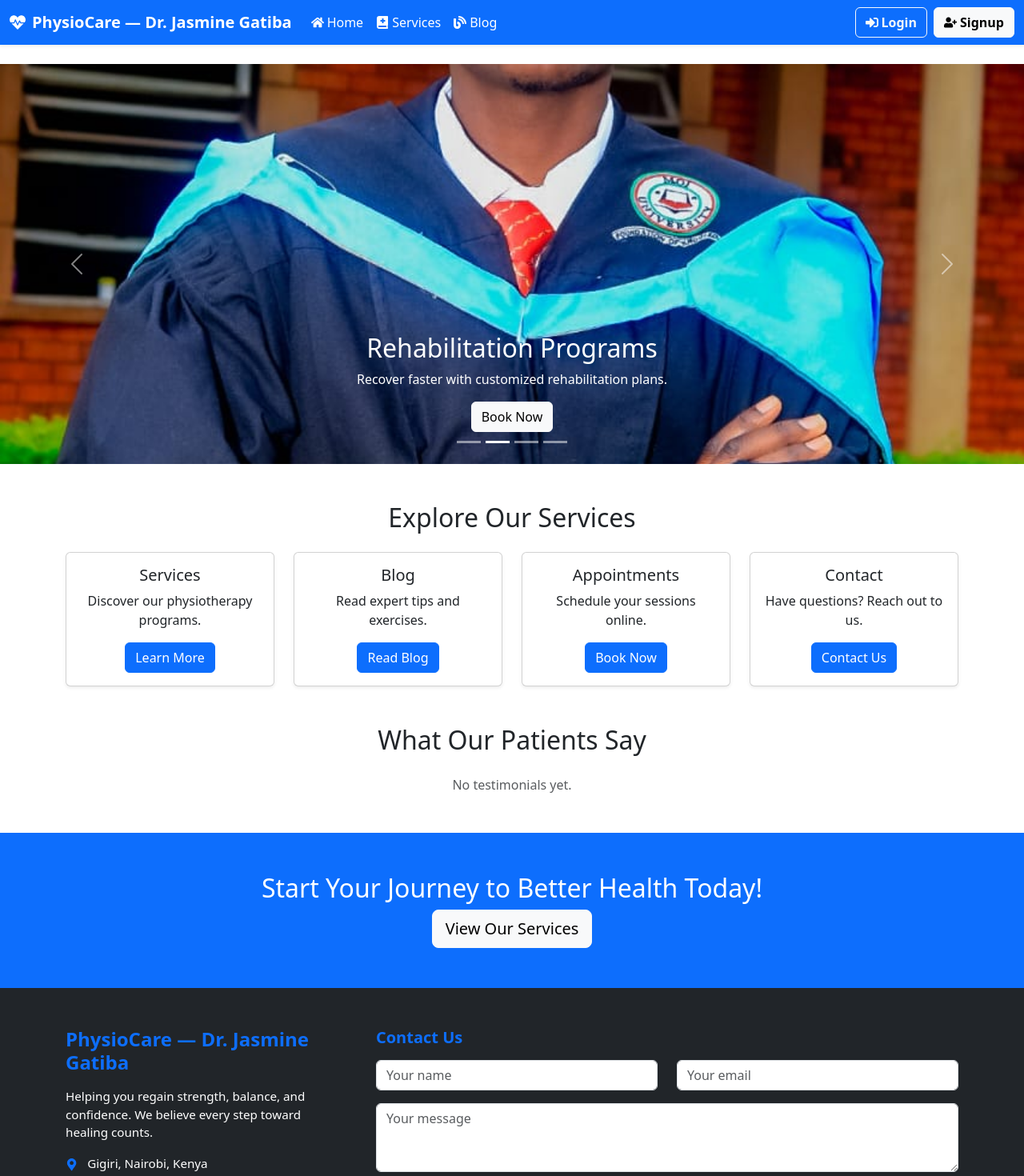
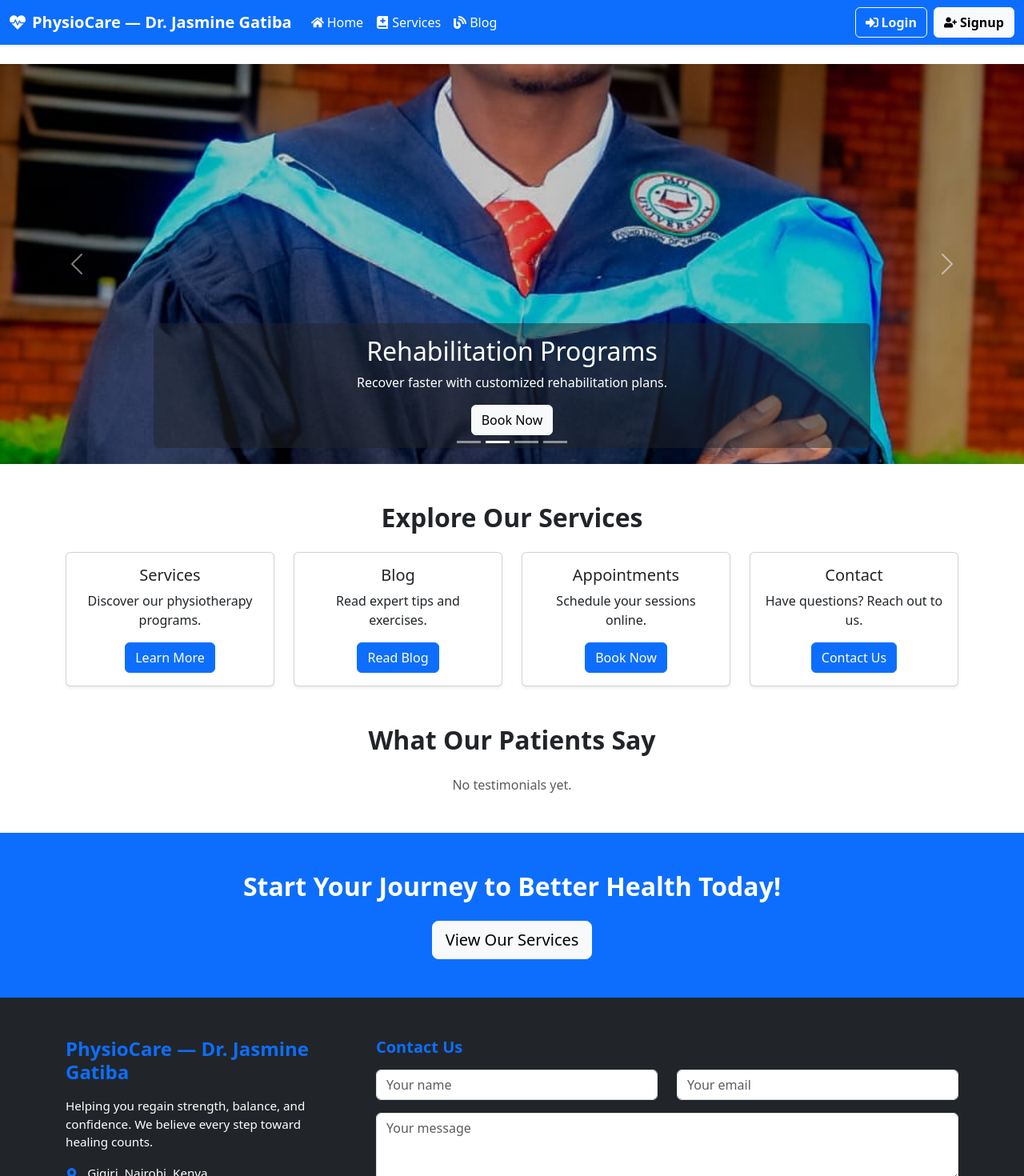
Before and after one commit to profbkmurage/physiocare, a React (Vite) app: page / in a window 1280 px wide. Shown: the top 1470 px of the page at 80% size. Built offline with nearby package versions, Linux system fonts and the light colour scheme; no server answers; the database is empty.

Commit message:
fixed some ui issues

```diff
--- a/src/components/Footer.jsx
+++ b/src/components/Footer.jsx
@@ -39,7 +39,8 @@ export default function Footer () {
   }
 
   return (
-    <footer
+    <footer id = 'footer-section'
+
       style={{
         background: '#212529',
         color: '#fff',
--- a/src/components/Navbar.jsx
+++ b/src/components/Navbar.jsx
@@ -106,7 +106,7 @@ export default function CustomNavbar () {
                 <Button
                   variant='light'
                   as={Link}
-                  to='/register'
+                  to='/services'
                   className='fw-bold d-flex align-items-center mb-2 mb-lg-0'
                   style={{ whiteSpace: 'nowrap' }}
                 >
--- a/src/pages/LandingPage.jsx
+++ b/src/pages/LandingPage.jsx
@@ -21,7 +21,7 @@ import { FaHeartPulse } from 'react-icons/fa6'
 import dayjs from 'dayjs'
 import Footer from '../components/Footer'
 
-// Example images — replace with real physiotherapy photos
+// Example images — replace with your real physiotherapy photos
 import image1 from '../assets/bk.jpeg'
 import image2 from '../assets/bk2.jpeg'
 import image3 from '../assets/bk.jpeg'
@@ -31,8 +31,7 @@ export default function LandingPage () {
   const [testimonials, setTestimonials] = useState([])
   const [loading, setLoading] = useState(true)
   const [expanded, setExpanded] = useState(null)
-
-  // Fetch approved testimonials live
+  // ✅ Fetch approved testimonials live from Firestore
   useEffect(() => {
     const q = query(
       collection(db, 'testimonials'),
@@ -50,6 +49,7 @@ export default function LandingPage () {
     return () => unsub()
   }, [])
 
+  // ✅ Function to trim long text for testimonial previews
   const trimText = (text, maxWords = 40) => {
     const words = text.split(' ')
     if (words.length > maxWords) {
@@ -61,80 +61,64 @@ export default function LandingPage () {
     return { short: text, trimmed: false }
   }
 
+  // ✅ Smooth scroll to footer section
+  const scrollToFooter = () => {
+    const footer = document.getElementById('footer-section')
+    if (footer) footer.scrollIntoView({ behavior: 'smooth' })
+  }
+
   return (
     <div>
-      {/* Hero Carousel */}
+      {/* ================= HERO CAROUSEL ================= */}
       <Carousel fade interval={3000}>
-        <Carousel.Item>
+        {[image1, image2, image3, image4].map((img, index) => {
+          const captions = [
+            {
+              title: 'Expert Care for Every Patient',
+              text: 'Personalized physiotherapy for better recovery and health.'
+            },
+            {
+              title: 'Rehabilitation Programs',
+              text: 'Recover faster with customized rehabilitation plans.'
+            },
+            {
+              title: 'Preventive Physiotherapy',
+              text: 'Stay active and healthy with our preventive programs.'
+            },
+            {
+              title: 'Holistic Patient Care',
+              text: 'Focused on improving your mobility and overall wellbeing.'
+            }
+          ]
+          return (
+            <Carousel.Item key={index}>
               <img
                 className='d-block w-100'
-            src={image1}
-            alt='Patient care 1'
-            style={{ maxHeight: '500px', objectFit: 'cover' }}
+                src={img}
+                alt={`slide-${index}`}
+                style={{
+                  maxHeight: '500px',
+                  objectFit: 'cover',
+                  filter: 'brightness(85%)'
+                }}
               />
-          <Carousel.Caption>
-            <h2>Expert Care for Every Patient</h2>
-            <p>Personalized physiotherapy for better recovery and health.</p>
-            <Button as={Link} to='/book' variant='light'>
+              <Carousel.Caption className='bg-dark bg-opacity-50 rounded p-3'>
+                <h2>{captions[index].title}</h2>
+                <p>{captions[index].text}</p>
+                <Button as={Link} to='/appointments' variant='light'>
                   Book Now
                 </Button>
               </Carousel.Caption>
             </Carousel.Item>
-
-        <Carousel.Item>
-          <img
-            className='d-block w-100'
-            src={image2}
-            alt='Patient care 2'
-            style={{ maxHeight: '500px', objectFit: 'cover' }}
-          />
-          <Carousel.Caption>
-            <h2>Rehabilitation Programs</h2>
-            <p>Recover faster with customized rehabilitation plans.</p>
-            <Button as={Link} to='/book' variant='light'>
-              Book Now
-            </Button>
-          </Carousel.Caption>
-        </Carousel.Item>
-
-        <Carousel.Item>
-          <img
-            className='d-block w-100'
-            src={image3}
-            alt='Patient care 3'
-            style={{ maxHeight: '500px', objectFit: 'cover' }}
-          />
-          <Carousel.Caption>
-            <h2>Preventive Physiotherapy</h2>
-            <p>Stay active and healthy with our preventive programs.</p>
-            <Button as={Link} to='/book' variant='light'>
-              Book Now
-            </Button>
-          </Carousel.Caption>
-        </Carousel.Item>
-
-        <Carousel.Item>
-          <img
-            className='d-block w-100'
-            src={image4}
-            alt='Patient care 4'
-            style={{ maxHeight: '500px', objectFit: 'cover' }}
-          />
-          <Carousel.Caption>
-            <h2>Holistic Patient Care</h2>
-            <p>Focused on improving your mobility and overall wellbeing.</p>
-            <Button as={Link} to='/book' variant='light'>
-              Book Now
-            </Button>
-          </Carousel.Caption>
-        </Carousel.Item>
+          )
+        })}
       </Carousel>
 
-      {/* Services Section */}
+      {/* ================= SERVICES SECTION ================= */}
       <Container className='my-5'>
-        <h2 className='text-center mb-4'>Explore Our Services</h2>
-        <Row className='g-4'>
-          <Col md={3} xs={12}>
+        <h2 className='text-center mb-4 fw-bold'>Explore Our Services</h2>
+        <Row className='g-4 justify-content-center'>
+          <Col lg={3} md={6} sm={12}>
             <Card className='text-center h-100 shadow-sm'>
               <Card.Body>
                 <Card.Title>Services</Card.Title>
@@ -145,7 +129,8 @@ export default function LandingPage () {
               </Card.Body>
             </Card>
           </Col>
-          <Col md={3} xs={12}>
+
+          <Col lg={3} md={6} sm={12}>
             <Card className='text-center h-100 shadow-sm'>
               <Card.Body>
                 <Card.Title>Blog</Card.Title>
@@ -156,23 +141,25 @@ export default function LandingPage () {
               </Card.Body>
             </Card>
           </Col>
-          <Col md={3} xs={12}>
+
+          <Col lg={3} md={6} sm={12}>
             <Card className='text-center h-100 shadow-sm'>
               <Card.Body>
                 <Card.Title>Appointments</Card.Title>
                 <Card.Text>Schedule your sessions online.</Card.Text>
-                <Button as={Link} to='/book' variant='primary'>
+                <Button as={Link} to='/appointments' variant='primary'>
                   Book Now
                 </Button>
               </Card.Body>
             </Card>
           </Col>
-          <Col md={3} xs={12}>
+
+          <Col lg={3} md={6} sm={12}>
             <Card className='text-center h-100 shadow-sm'>
               <Card.Body>
                 <Card.Title>Contact</Card.Title>
                 <Card.Text>Have questions? Reach out to us.</Card.Text>
-                <Button as={Link} to='/contact' variant='primary'>
+                <Button variant='primary' onClick={scrollToFooter}>
                   Contact Us
                 </Button>
               </Card.Body>
@@ -181,9 +168,9 @@ export default function LandingPage () {
         </Row>
       </Container>
 
-      {/* Testimonials Section */}
+      {/* ================= TESTIMONIALS SECTION ================= */}
       <Container className='my-5'>
-        <h2 className='text-center mb-4'>What Our Patients Say</h2>
+        <h2 className='text-center mb-4 fw-bold'>What Our Patients Say</h2>
 
         {loading ? (
           <div className='text-center py-4'>
@@ -192,7 +179,7 @@ export default function LandingPage () {
         ) : testimonials.length === 0 ? (
           <p className='text-center text-muted'>No testimonials yet.</p>
         ) : (
-          <Carousel interval={4000} indicators={false} fade className='p-3'>
+          <Carousel interval={5000} indicators={false} fade>
             {testimonials.map(t => {
               const { short, trimmed } = trimText(t.message)
               const isExpanded = expanded === t.id
@@ -205,10 +192,10 @@ export default function LandingPage () {
                 <Carousel.Item key={t.id}>
                   <div className='d-flex justify-content-center'>
                     <Card
-                      className='shadow-lg border-0'
+                      className='shadow-lg border-0 w-100'
                       style={{
-                        width: '80%',
-                        minHeight: '300px',
+                        maxWidth: '800px',
+                        minHeight: '320px',
                         background: '#f9fbff',
                         borderRadius: '18px'
                       }}
@@ -216,14 +203,14 @@ export default function LandingPage () {
                       <div className='text-center mt-3'>
                         <FaHeartPulse
                           size={40}
-                          color='#007bff'
+                          color='#0d6efd'
                           className='mb-2'
                         />
                       </div>
                       <Card.Body>
-                        <Card.Title className='text-center'>
-                          {t.name} —{' '}
-                          <span className='text-muted'>{t.type}</span>
+                        <Card.Title className='text-center mb-3'>
+                          {t.name}{' '}
+                          <span className='text-muted'>— {t.type}</span>
                         </Card.Title>
                         <Card.Text style={{ textAlign: 'justify' }}>
                           {displayText}
@@ -257,22 +244,20 @@ export default function LandingPage () {
         )}
       </Container>
 
-      {/* Call to Action */}
+      {/* ================= CALL TO ACTION ================= */}
       <div
-        style={{
-          background: '#0d6efd',
-          color: '#fff',
-          padding: '50px 0',
-          textAlign: 'center'
-        }}
+        className='text-center py-5'
+        style={{ background: '#0d6efd', color: '#fff' }}
       >
-        <h2>Start Your Journey to Better Health Today!</h2>
+        <h2 className='mb-4 fw-bold'>
+          Start Your Journey to Better Health Today!
+        </h2>
         <Button as={Link} to='/services' variant='light' size='lg'>
           View Our Services
         </Button>
       </div>
 
-      {/* Footer */}
+      {/* ================= FOOTER ================= */}
       <Footer />
     </div>
   )
--- a/src/pages/Login.jsx
+++ b/src/pages/Login.jsx
@@ -152,7 +152,7 @@ export default function Login () {
 
               <div className='text-center'>
                 <p className='mb-0 text-muted'>
-                  Don’t have an account? <Link to='/signup'>Sign Up</Link>
+                  Don’t have an account? <Link to='/services'>Register in our services page</Link>
                 </p>
               </div>
             </Card.Body>
```
Also changed, not shown: src/components/Blog.jsx (+41 -8 lines). Lines whose indentation alone changed are shown as unchanged.
